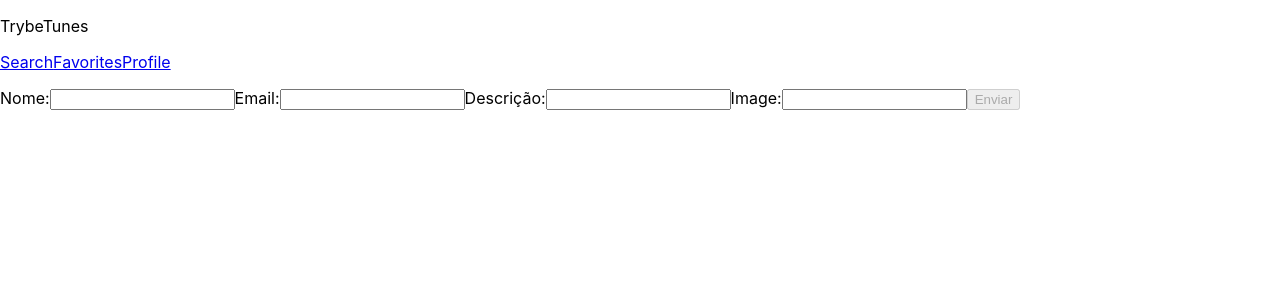
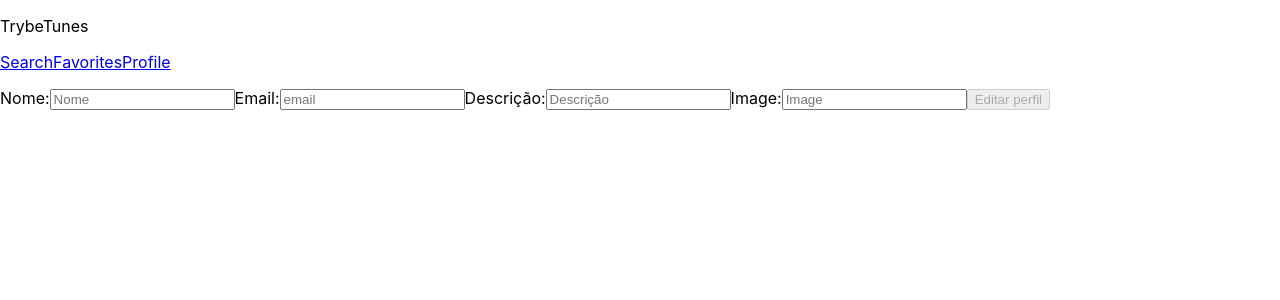
Before and after one commit to priscilaSartori/project-trybetunes, a React (Create React App) app: page /profile/edit in a window 1280 px wide. Shown: the top 300 px of the page. Built offline with nearby package versions, Linux system fonts and the light colour scheme.

Commit message:
Requisito 14

```diff
--- a/src/pages/ProfileEdit.js
+++ b/src/pages/ProfileEdit.js
@@ -21,13 +21,12 @@ class ProfileEdit extends React.Component {
   infoPessoa = async () => {
     this.setState({ isLoading: true });
     const filtro = await getUser();
-    const { name, email, description, image } = filtro;
     this.setState({
       isLoading: false,
-      name,
-      email,
-      description,
-      image,
+      name: filtro.name,
+      email: filtro.email,
+      description: filtro.description,
+      image: filtro.image,
     });
   };
 
@@ -40,30 +39,32 @@ class ProfileEdit extends React.Component {
     const { name, email, description, image } = this.state;
     const regex = /^([a-z0-9_\-.]+)@([a-z0-9_\-.]+)\.([a-z]{2,5})$/;
     const emailValido = regex.test(email);
-    if (emailValido && name && email && description && image) {
+    const infosPes = name !== '' && email !== '' && description !== '' && image !== '';
+    if (emailValido && infosPes) {
       this.setState({ evaluation: false });
-    } else {
-      this.setState({ evaluation: true });
     }
   };
 
   uptadeInfo = async () => {
+    const { name, email, description, image } = this.state;
+    const info = { name, email, description, image };
+    console.log(info);
+    const { history: { push } } = this.props;
     this.setState({ isLoading: true });
-    const { history: { push } } = this.props;
-    const filtro = await updateUser();
-    const { name, email, description, image } = filtro;
-    this.setState({
-      isLoading: false,
+    await updateUser(info);
+    this.setState({ name: '', email: '', description: '', image: '' });
+    push('/profile');
+  };
+
+  render() {
+    const {
+      isLoading,
       name,
       email,
       description,
       image,
-    });
-    push('./profile');
-  };
-
-  render() {
-    const { isLoading, name, email, description, image, evaluation } = this.state;
+      evaluation,
+    } = this.state;
     return (
       <div>
         <Header />
@@ -78,6 +79,7 @@ class ProfileEdit extends React.Component {
                   id="name"
                   name="name"
                   type="text"
+                  placeholder="Nome"
                   value={ name }
                   onChange={ this.onInputChange }
                 />
@@ -89,6 +91,7 @@ class ProfileEdit extends React.Component {
                   id="email"
                   name="email"
                   type="text"
+                  placeholder="email"
                   value={ email }
                   onChange={ this.onInputChange }
                 />
@@ -100,6 +103,7 @@ class ProfileEdit extends React.Component {
                   id="description"
                   name="description"
                   type="text"
+                  placeholder="Descrição"
                   value={ description }
                   onChange={ this.onInputChange }
                 />
@@ -111,17 +115,18 @@ class ProfileEdit extends React.Component {
                   id="image"
                   name="image"
                   type="text"
+                  placeholder="Image"
                   value={ image }
                   onChange={ this.onInputChange }
                 />
               </label>
               <button
                 data-testid="edit-button-save"
-                type="button"
+                type="submit"
                 disabled={ evaluation }
                 onClick={ this.uptadeInfo }
               >
-                Enviar
+                Editar perfil
               </button>
             </form>
           )}
```
